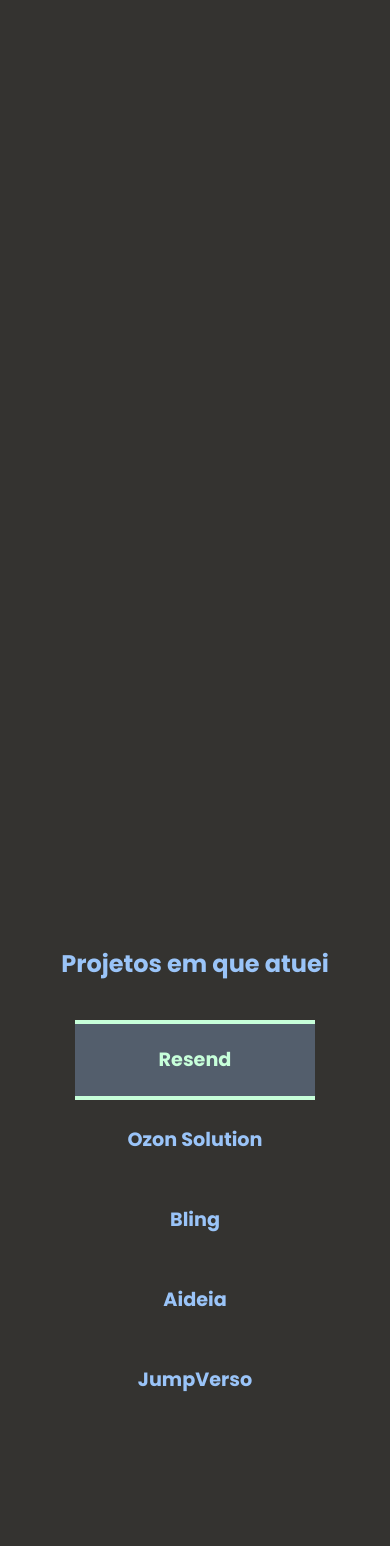
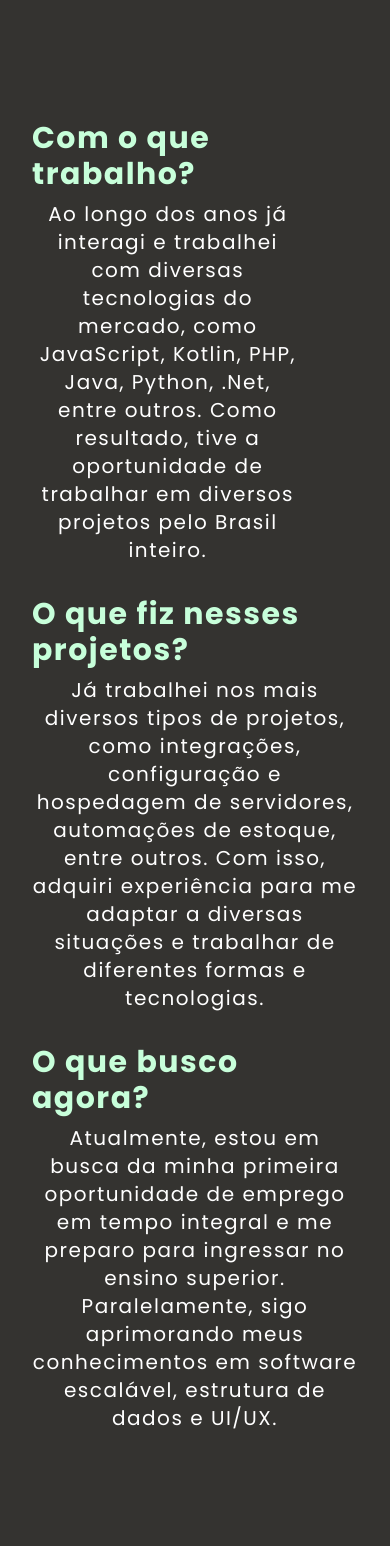
Before and after one commit to fatekkl/Portfolio-Next, a Next.js app: page / in a window 390 px wide. Shown: the part 820-2366 px from the top of the page. Built offline with nearby package versions, Linux system fonts and the light colour scheme.

Commit message:
change text align and remove image on minor screens

```diff
--- a/src/app/Components/Journey/index.tsx
+++ b/src/app/Components/Journey/index.tsx
@@ -24,27 +24,28 @@
                     <DotSquare />
                 </div>
 
-                <article className="md:ml-12 mt-16 max-sm:w-full md:w-1/2 flex flex-col gap-8 tracking-[0.094rem] max-sm:hidden">
-                    <section className="flex flex-col gap-2 max-sm:w-10/12">
+                <article className="md:ml-12 mt-16 max-sm:w-full md:w-1/2 flex flex-col gap-8 tracking-[0.094rem]">
+                    <section className="flex flex-col gap-2 md:text-center lg:text-justify max-sm:w-10/12">
                         <h1 className="text-tea text-3xl font-bold">Com o que trabalho?</h1>
-                        <p className="font-normal text-white max-sm:text-center md:text-justify max-sm:text-xl md:text-2xl h-auto">
+                        <p className="font-normal text-white max-sm:text-center  max-sm:text-xl md:text-2xl h-auto">
                             Ao longo dos anos já interagi e trabalhei com diversas tecnologias do mercado, como JavaScript, Kotlin, PHP, Java, Python, .Net, entre outros. Como resultado, tive a oportunidade de trabalhar em diversos projetos pelo Brasil inteiro.
                         </p>
                     </section>
-                    <section className="flex flex-col gap-2">
-                        <h2 className="text-tea text-3xl font-bold">O que fiz nesses projetos?</h2>
-                        <p className="font-normal text-white max-sm:text-center md:text-justify max-sm:text-xl md:text-2xl max-w-full h-auto">
+                    <section className="flex flex-col gap-2 md:text-center lg:text-justify">
+                        <h2 className="text-tea  text-3xl font-bold">O que fiz nesses projetos?</h2>
+                        <p className="font-normal text-white max-sm:text-center  max-sm:text-xl md:text-2xl max-w-full h-auto">
                             Já trabalhei nos mais diversos tipos de projetos, como integrações, configuração e hospedagem de servidores, automações de estoque, entre outros. Com isso, adquiri experiência para me adaptar a diversas situações e trabalhar de diferentes formas e tecnologias.
                         </p>
                     </section>
-                    <section className="flex flex-col gap-2">
-                        <h2 className="text-tea text-3xl font-bold">O que busco agora?</h2>
-                        <p className="font-normal text-white max-sm:text-center md:text-justify max-sm:text-xl md:text-2xl max-w-70 h-auto">
+                    <section className="flex flex-col gap-2 md:text-center lg:text-justify">
+                        <h2 className="text-tea  text-3xl font-bold">O que busco agora?</h2>
+                        <p className="font-normal text-white max-sm:text-center  max-sm:text-xl md:text-2xl max-w-70 h-auto">
                             Atualmente, estou em busca da minha primeira oportunidade de emprego em tempo integral e me preparo para ingressar no ensino superior. Paralelamente, sigo aprimorando meus conhecimentos em software escalável, estrutura de dados e UI/UX.
                         </p>
                     </section>
                 </article>
-                <figure className="self-center max-w-full h-auto max-sm:hidden">
+
+                <figure className="self-center max-w-full h-auto max-lg:hidden">
                     <img src="../../../assets/Storyset.svg" alt="Ilustração de jornada profissional" />
                 </figure>
             </main>
```
